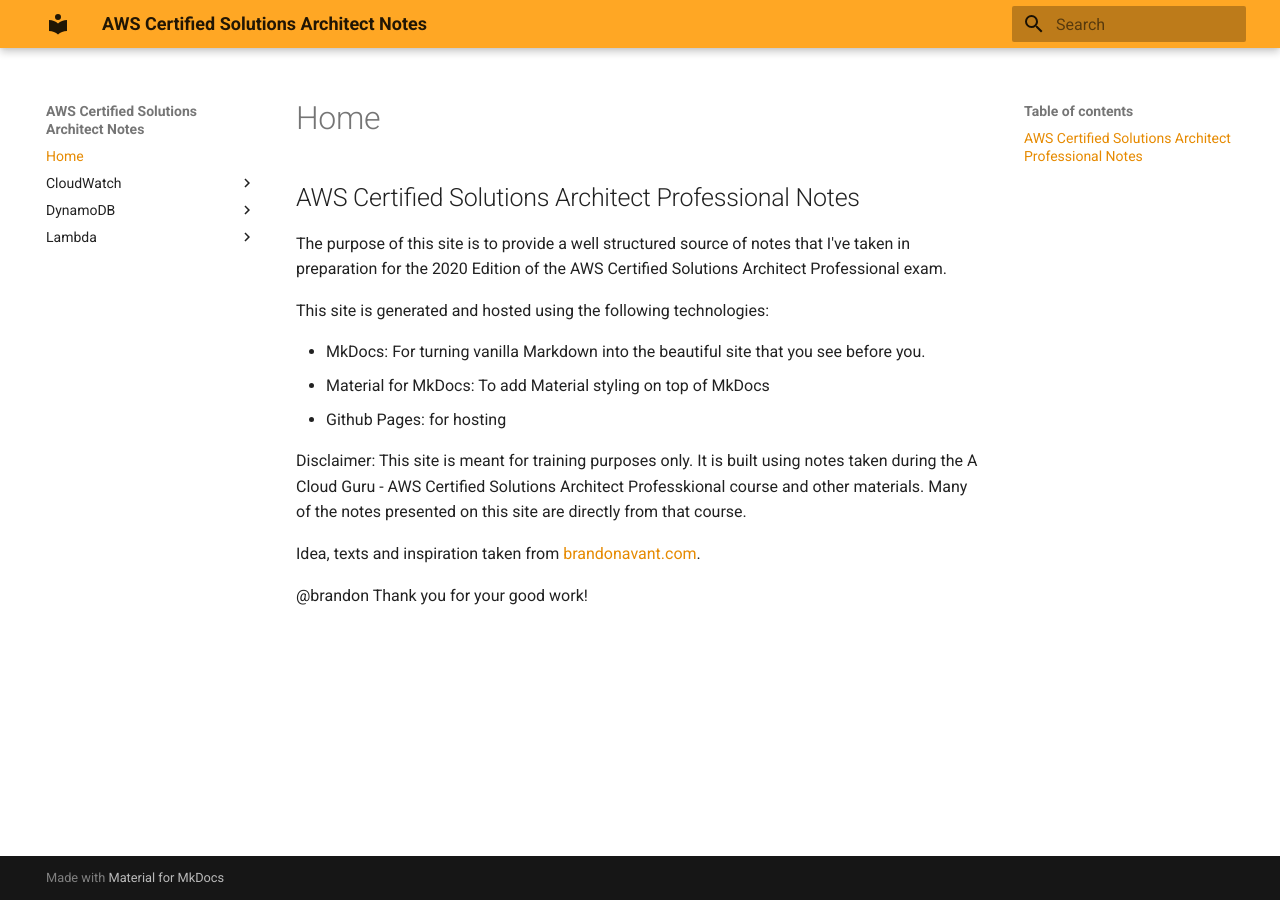
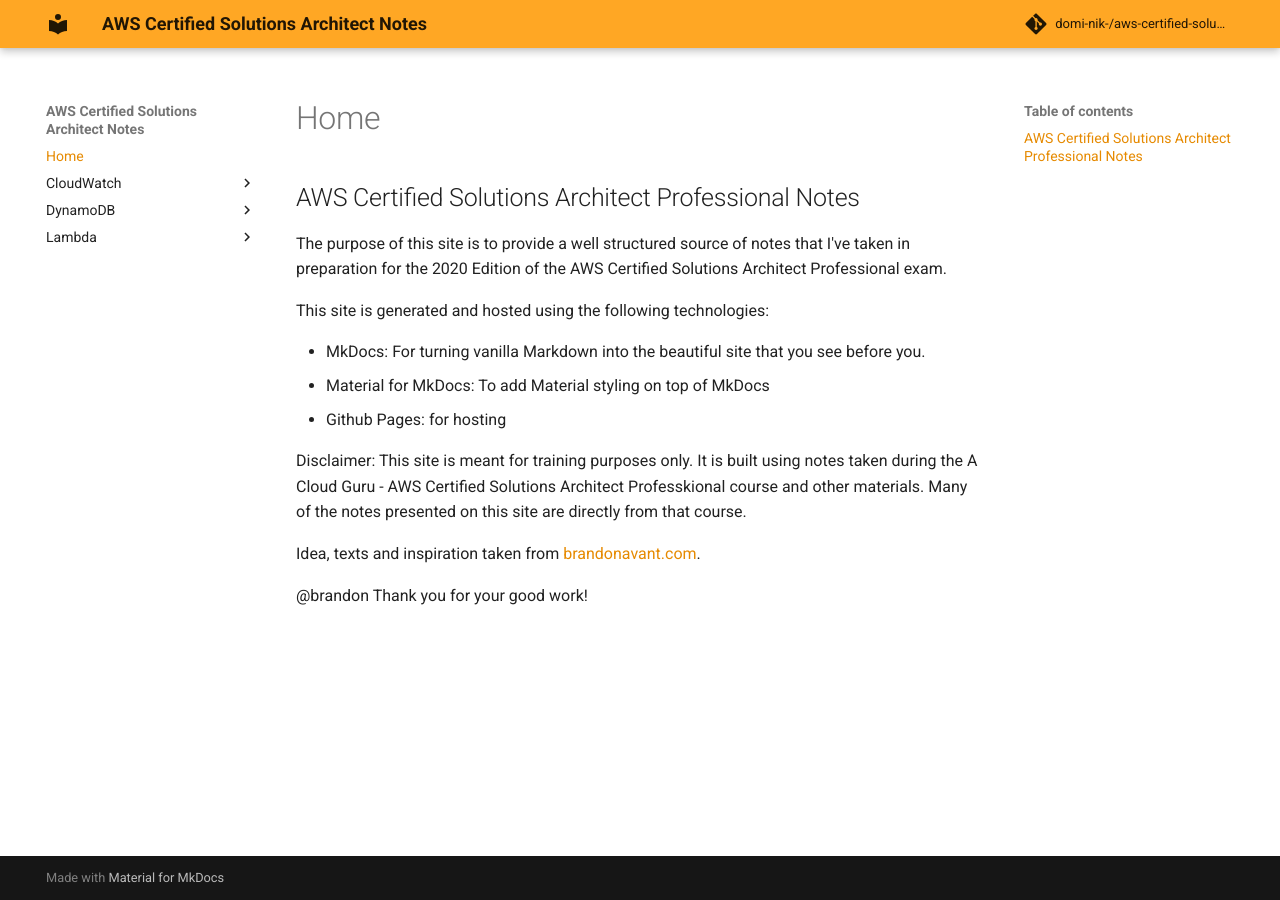
Before and after one commit to domi-nik-/aws-certified-solutions-architect-professional, an MkDocs documentation site: the page built from docs/index.md, in a window 1280 px wide. Built offline with MkDocs 1.6.1 and Material for MkDocs 9.7.7, drawn with Linux system fonts in a browser that asks for light colours; comment, search, counter and statistics services are not loaded.

Commit message:
add git infos

```diff
--- a/mkdocs.yml
+++ b/mkdocs.yml
@@ -4,6 +4,12 @@
   palette:
     primary: orange
     accent: amber
+    icon:
+      repo: fontawesome/brands/github
+repo_url: https://github.com/domi-nik-/aws-certified-solutions-architect-professional
+repo_name: domi-nik-/aws-certified-solutions-architect-professional
 markdown_extensions:
   - pymdownx.highlight:
       use_pygments: true
+plugins:
+  - git-revision-date
--- a/requirements.txt
+++ b/requirements.txt
@@ -1,3 +1,4 @@
 mkdocs-material==5.5.7
 mkdocs-material-extensions==1.0
 mkdocs-pymdownx-material-extras==1.0.7
+mkdocs-git-revision-date-plugin==0.3
```
